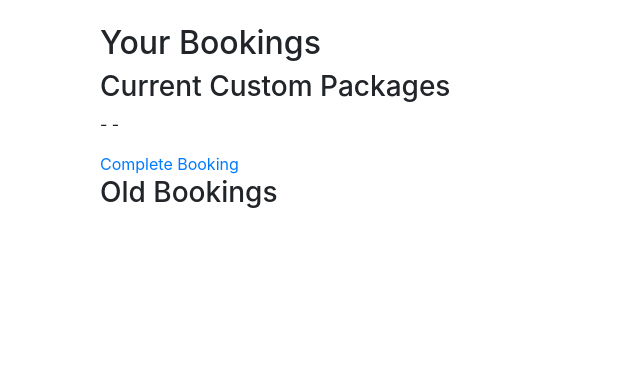
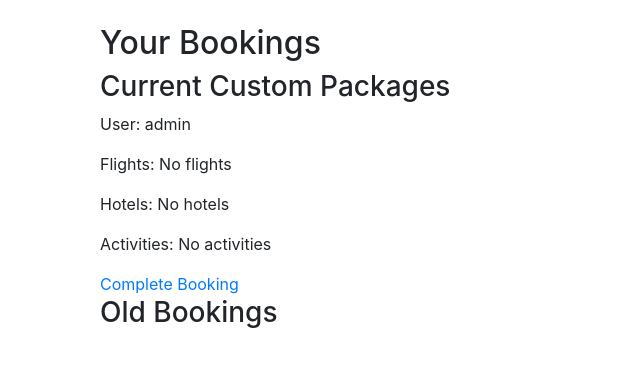
Before and after one commit to saeed-sr/COEN6311-Persia, a Django app: page /booking/view_bookings/ in a window 1280 px wide. Shown: the part 56-423 px from the top of the page, without its empty margins (0-640 px from the left). Run offline with Django 5.2, Linux system fonts and the light colour scheme; a user stored in the database is signed in; data comes from the database, SQL or seed files in the repository; both versions use the stored data as it was after the commit; some libraries are stand-ins or nearby versions.

Commit message:
booking view updated

```diff
--- a/concordia_travel/booking/templates/booking/view_bookings.html
+++ b/concordia_travel/booking/templates/booking/view_bookings.html
@@ -6,24 +6,45 @@
 {% block content %}
 <div class="container">
     <h2>Your Bookings</h2>
-
-    <!-- Display Current Custom Packages -->
         <h3>Current Custom Packages</h3>
         {% for custom_package in current_custom_packages %}
-        <!-- Display relevant information about the custom package -->
-        <p>{{ custom_package.name }} - {{ custom_package.description }} - {{ custom_package.price }}</p>
-        <!-- Add buttons or links for further actions -->
-
-        <!-- You can include a link to complete the booking process for this package -->
+            <p>User: {{ custom_package.user.username }}</p>
+            <p>Flights:
+                {% if custom_package.flights.exists %}
+                    {% for flight in custom_package.flights.all %}
+                        {{ flight.airline }} - {{ flight.flight_number }}<br>
+                    {% endfor %}
+                {% else %}
+                    No flights
+                {% endif %}
+            </p>
+            <p>Hotels:
+                {% if custom_package.hotels.exists %}
+                    {% for hotel in custom_package.hotels.all %}
+                        {{ hotel.name }} in {{ hotel.city }}<br>
+                    {% endfor %}
+                {% else %}
+                    No hotels
+                {% endif %}
+            </p>
+            <p>Activities:
+                {% if custom_package.activities.exists %}
+                    {% for activity in custom_package.activities.all %}
+                        {{ activity.name }} - {{ activity.location }}<br>
+                    {% endfor %}
+                {% else %}
+                    No activities
+                {% endif %}
+            </p>
             <a href="{% url 'complete_booking' custom_package.id %}">Complete Booking</a>
         {% endfor %}
 
-    <!-- Display Old Bookings -->
         <h3>Old Bookings</h3>
-    {% for booking in old_bookings %}
-        <!-- Display relevant information about the old booking -->
-        <p>{{ booking.name }} - {{ booking.description }} - {{ booking.price }}</p>
-        <!-- Add any additional information or actions you want to include -->
+        {% for old_booking in old_bookings %}
+            <!-- Display relevant information about old booking -->
+            <p>User: {{ old_booking.user.username }}</p>
+            <!-- Add more details as needed -->
         {% endfor %}
     </div>
+</div>
 {% endblock %}
--- a/concordia_travel/packages/models.py
+++ b/concordia_travel/packages/models.py
@@ -49,3 +49,12 @@ class CustomPackage(models.Model):
     hotels = models.ManyToManyField(Hotel, blank=True)
     activities = models.ManyToManyField(Activity, blank=True)
     is_booked = models.BooleanField(default=False)
+
+    def __str__(self):
+        user_info = f"{self.user.username}'s Custom Package:"
+
+        flights_info = "Flights: " + ", ".join(str(flight) for flight in self.flights.all()) if self.flights.exists() else "No flights"
+        hotels_info = "Hotels: " + ", ".join(str(hotel) for hotel in self.hotels.all()) if self.hotels.exists() else "No hotels"
+        activities_info = "Activities: " + ", ".join(str(activity) for activity in self.activities.all()) if self.activities.exists() else "No activities"
+
+        return f"{user_info}\n{flights_info}\n{hotels_info}\n{activities_info}"
```
Also changed, not shown: concordia_travel/db.sqlite3. Lines whose indentation alone changed are shown as unchanged.
